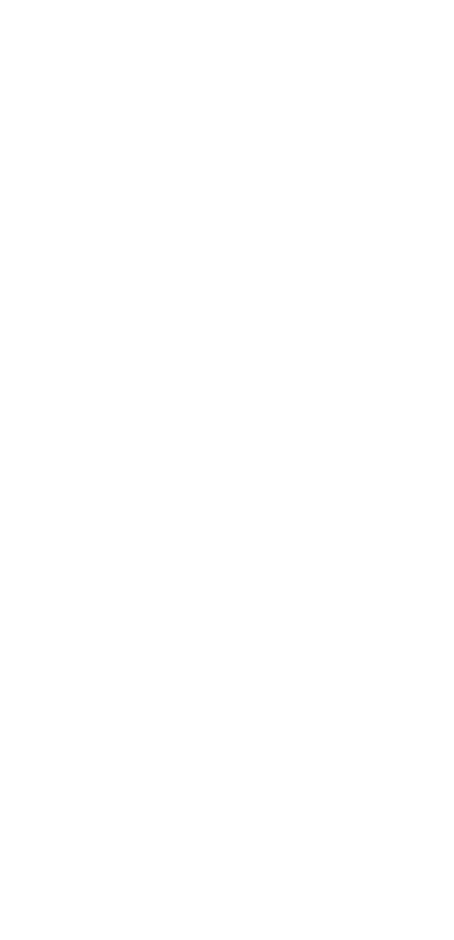
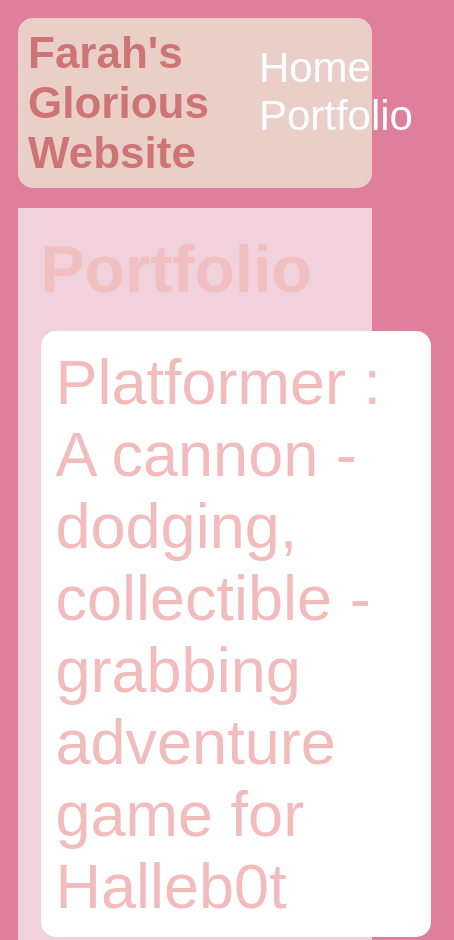
Before and after one commit to farah248/farah248.github.com, a plain HTML site: page portfolio.html in a window 390 px wide. Shown: the top 940 px of the page, 454 px wide, since content can reach past the window. Before the commit the page ends 844 px from the top, so only its background shows below. Drawn offline with Linux system fonts and the light colour scheme.

Commit message:
add portfolio.html file

```diff
--- a/portfolio.html
+++ b/portfolio.html
@@ -0,0 +1,30 @@
+<!DOCTYPE HTML>
+<html>
+    <head>
+        <title>Farah's Amazing Website</title>
+        <link rel="stylesheet" href="style.css">
+    </head>
+
+    <body>
+      <div id="all-contents">
+        <!-- Nav stuff here...-->
+        <nav>
+            <h1>Farah's Glorious Website</h1>
+            <ul id="nav-ul">
+                <li class="nav-li"><a class="nav-a" href="index.html">Home</a></li>
+                <li class="nav-li"><a class="nav-a" href="portfolio.html">Portfolio</a></li>
+            </ul>
+        </nav>
+        <main>
+            <div class="content">
+                <h1>Portfolio</h1>
+                <ul id="portfolio">
+                    <li><a href="projects/platformer/">Platformer : A cannon - dodging, collectible - grabbing adventure game for Halleb0t</a></li>
+                    <li><a href="projects/bouncing-box/">Bouncing Box : A project that gives you a taste of game development on the web </a></li>
+                    <li><a href="projects/circularity/">Circularity : A motion poem using random number generation and velocity applied to circle shapes...</a></li>
+                </ul>
+            </div>
+        </main>
+      </div>
+    </body>
+</html>
--- a/style.css
+++ b/style.css
@@ -64,3 +64,77 @@ main {
 h2, h3 {
     margin: 0px;
 }
+    /* portfolio styles */
+    .content h1 {
+        color: rgb(241, 191, 191);
+    }
+
+    #portfolio {
+        list-style-type: none;
+        padding-left: 0;
+    }
+
+    #portfolio li {
+        background: #fff;
+        padding: 10px;
+        border-radius: 10px;
+        margin-bottom: 10px;
+    }
+
+    #portfolio li:hover {
+        background: #eee;
+    }
+
+    #portfolio a {
+        text-decoration: none;
+        color: #f3bcbc;
+    }
+     /* responsive web design */
+     @media screen and (min-width: 120px) and (max-width: 1080px) {
+        main {
+          height: 100ch;
+          zoom: 1.5;
+          display: grid;
+        }
+
+        h1 {
+          font-size: 44px;
+        }
+
+        h2 {
+          font-size: 42px;
+        }
+
+        h3 {
+          font-size: 36px;
+        }
+
+        #all-contents {
+          height: 100ch;
+          margin: none;
+        }
+
+        a {
+          font-size: 42px;
+        }
+
+        .sidebar {
+          margin-right: 0px;
+          justify-content: center;
+          align-items: center;
+        }
+
+        .sidebar-img {
+          width: 100%;
+        }
+
+        p,
+        li {
+          font-size: 24px;
+        }
+
+        .content {
+          align-content: center;
+          justify-content: center;
+        }
+    }
```
